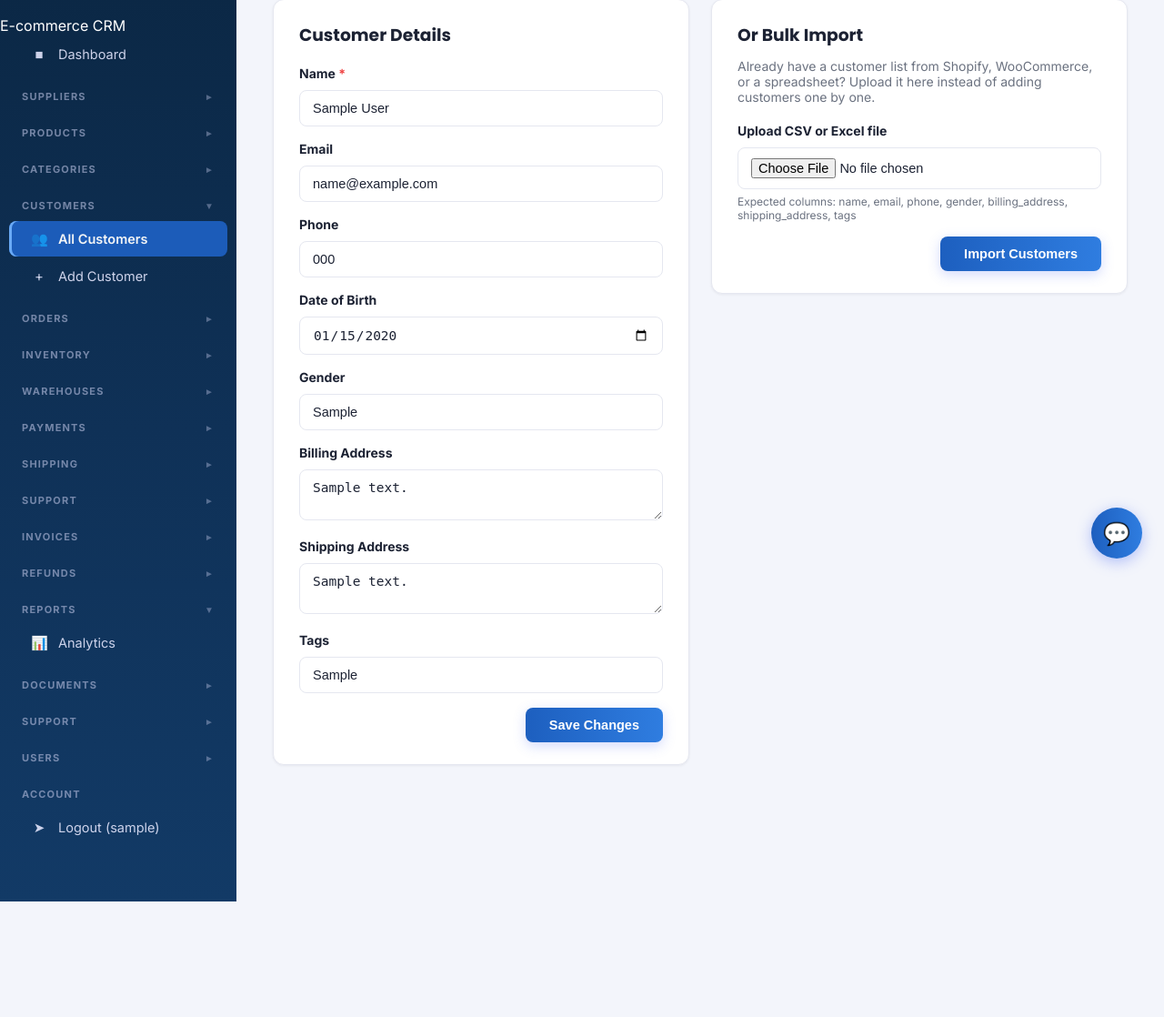
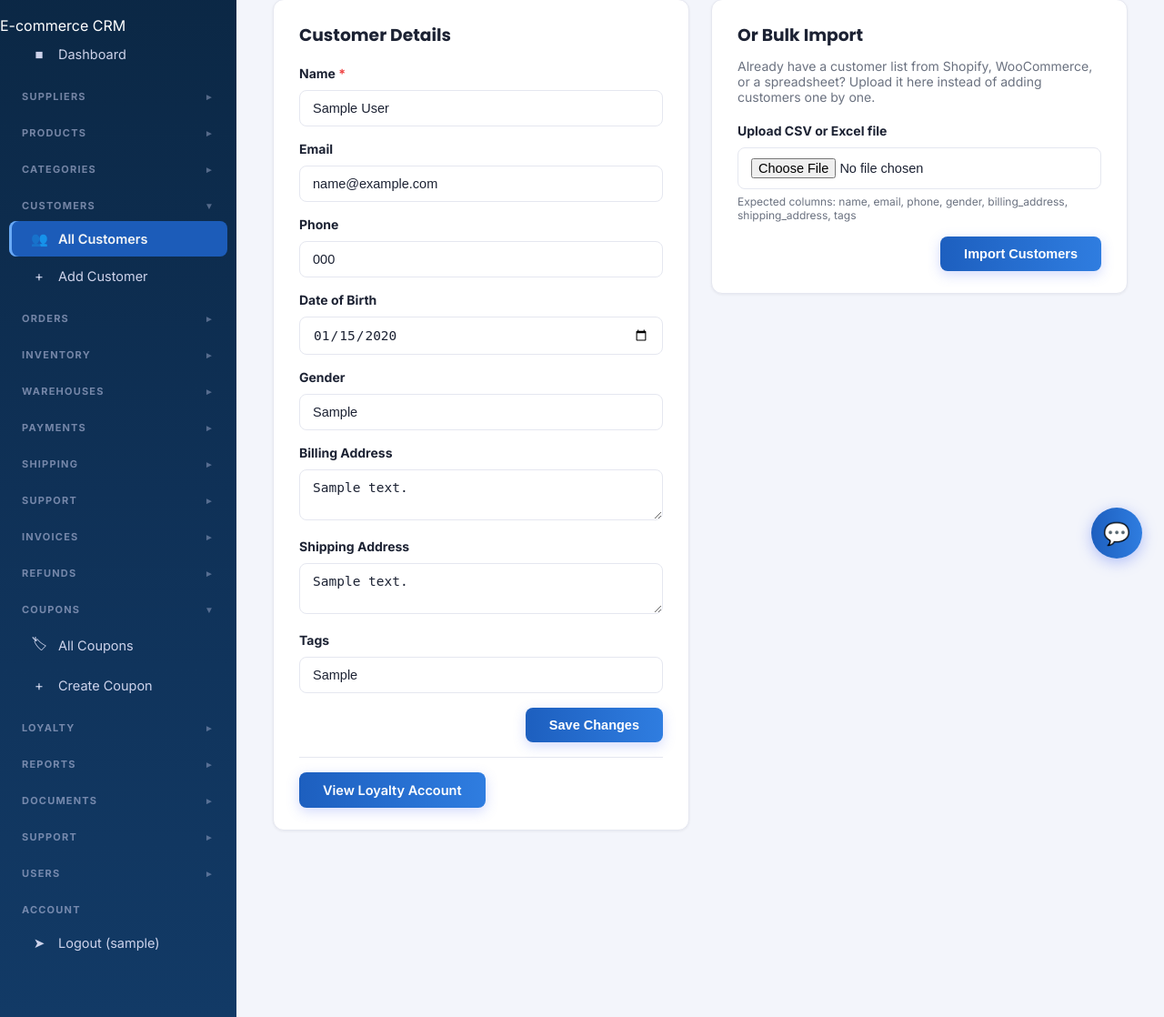
Before and after one commit to Omar-imp/leadcrm, a Django app: page /ecommerce/customers/1/edit/ in a window 1280 px wide, after a click that opens the changed part. Shown: the part 162-1280 px from the top of the page at 91% size. Before the commit the page ends 1153 px from the top, so only its background shows below. Run offline with Django 5.2, Linux system fonts and the light colour scheme; a user stored in the database is signed in; tables that the repository leaves empty hold one stand-in row (values such as "Sample post"); data that the repository does not hold is empty.

Commit message:
E-commerce CRM: Customer Support tickets with reply threads, in-app Notifications with unread badge, Coupons & Promotions (percentage/fixed/free-shipping with validity rules), Loyalty Program (points balance, transaction history, manual adjustments), invoice/refund form layout fixes

```diff
--- a/ecommerce/models.py
+++ b/ecommerce/models.py
@@ -1,5 +1,6 @@
 from django.db import models
 from django.contrib.auth.models import User
+from django.utils import timezone
 
 
 class Organization(models.Model):
@@ -407,3 +408,80 @@ class EcommerceNotification(models.Model):
 
     def __str__(self):
         return self.title
+
+
+COUPON_TYPE_CHOICES = [
+    ('percentage', 'Percentage'), ('fixed', 'Fixed Amount'), ('free_shipping', 'Free Shipping'),
+]
+
+
+class Coupon(models.Model):
+    code = models.CharField(max_length=30, unique=True)
+    coupon_type = models.CharField(max_length=15, choices=COUPON_TYPE_CHOICES, default='percentage')
+    value = models.DecimalField(max_digits=10, decimal_places=2, default=0, help_text="Percentage (e.g. 10) or fixed amount (e.g. 500)")
+    min_order_value = models.DecimalField(max_digits=10, decimal_places=2, default=0)
+    max_uses = models.IntegerField(null=True, blank=True, help_text="Leave blank for unlimited")
+    times_used = models.IntegerField(default=0)
+    valid_from = models.DateField(null=True, blank=True)
+    valid_until = models.DateField(null=True, blank=True)
+    is_active = models.BooleanField(default=True)
+    created_at = models.DateTimeField(auto_now_add=True)
+
+    def is_valid(self):
+        today = timezone.localdate()
+        if not self.is_active:
+            return False
+        if self.valid_from and today < self.valid_from:
+            return False
+        if self.valid_until and today > self.valid_until:
+            return False
+        if self.max_uses and self.times_used >= self.max_uses:
+            return False
+        return True
+
+    def calculate_discount(self, order_total):
+        if not self.is_valid() or order_total < self.min_order_value:
+            return 0
+        if self.coupon_type == 'percentage':
+            return order_total * (self.value / 100)
+        elif self.coupon_type == 'fixed':
+            return min(self.value, order_total)
+        return 0
+
+    def __str__(self):
+        return self.code
+
+
+class CouponRedemption(models.Model):
+    coupon = models.ForeignKey(Coupon, on_delete=models.CASCADE, related_name='redemptions')
+    order = models.ForeignKey(Order, on_delete=models.CASCADE, related_name='coupon_redemptions')
+    discount_applied = models.DecimalField(max_digits=10, decimal_places=2)
+    created_at = models.DateTimeField(auto_now_add=True)
+
+    def __str__(self):
+        return f"{self.coupon.code} on {self.order.order_number}"
+
+
+class LoyaltyAccount(models.Model):
+    customer = models.OneToOneField(Customer, on_delete=models.CASCADE, related_name='loyalty_account')
+    points_balance = models.IntegerField(default=0)
+    lifetime_points_earned = models.IntegerField(default=0)
+    updated_at = models.DateTimeField(auto_now=True)
+
+    def __str__(self):
+        return f"{self.customer.name}: {self.points_balance} pts"
+
+
+class LoyaltyTransaction(models.Model):
+    TRANSACTION_TYPE_CHOICES = [('earn', 'Earned'), ('redeem', 'Redeemed'), ('adjustment', 'Manual Adjustment')]
+
+    account = models.ForeignKey(LoyaltyAccount, on_delete=models.CASCADE, related_name='transactions')
+    transaction_type = models.CharField(max_length=15, choices=TRANSACTION_TYPE_CHOICES)
+    points = models.IntegerField(help_text="Positive for earn, negative for redeem")
+    order = models.ForeignKey(Order, on_delete=models.SET_NULL, null=True, blank=True)
+    notes = models.CharField(max_length=255, blank=True)
+    created_by = models.ForeignKey(User, on_delete=models.SET_NULL, null=True, blank=True)
+    created_at = models.DateTimeField(auto_now_add=True)
+
+    def __str__(self):
+        return f"{self.account.customer.name}: {self.points:+d} pts"
--- a/ecommerce/templates/ecommerce/base.html
+++ b/ecommerce/templates/ecommerce/base.html
@@ -204,6 +204,31 @@
             </a>
         </nav>
 
+        <!-- COUPONS -->
+        <div class="section-label dropdown-toggle" onclick="toggleSection('coupons')">
+            COUPONS
+            <span class="arrow" id="arrow-coupons">&#9658;</span>
+        </div>
+        <nav class="dropdown-section" id="section-coupons">
+            <a href="{% url 'coupon_list' %}" class="{% if active == 'coupons' %}active{% endif %}">
+                <span class="left"><span class="icon">&#127991;</span> All Coupons</span>
+            </a>
+            <a href="{% url 'coupon_create' %}" class="{% if active == 'coupon_create' %}active{% endif %}">
+                <span class="left"><span class="icon">&#43;</span> Create Coupon</span>
+            </a>
+        </nav>
+
+        <!-- LOYALTY -->
+        <div class="section-label dropdown-toggle" onclick="toggleSection('loyalty')">
+            LOYALTY
+            <span class="arrow" id="arrow-loyalty">&#9658;</span>
+        </div>
+        <nav class="dropdown-section" id="section-loyalty">
+            <a href="{% url 'loyalty_list' %}" class="{% if active == 'loyalty' %}active{% endif %}">
+                <span class="left"><span class="icon">&#11088;</span> Loyalty Accounts</span>
+            </a>
+        </nav>
+
         <!-- REPORTS -->
         <div class="section-label dropdown-toggle" onclick="toggleSection('reports')">
             REPORTS
@@ -317,7 +342,8 @@ function toggleSection(name) {
 const sections = [
     'products', 'categories', 'customers', 'orders',
     'inventory', 'payments', 'shipping', 'support', 'reports',
-    'users', 'documents', 'warehouses', 'suppliers', 'invoices', 'refunds'
+    'users', 'documents', 'warehouses', 'suppliers', 'invoices',
+    'refunds', 'coupons', 'loyalty'
 ];
 
 sections.forEach(name => {
--- a/ecommerce/templates/ecommerce/customer_form.html
+++ b/ecommerce/templates/ecommerce/customer_form.html
@@ -45,6 +45,14 @@
                 <button type="submit" class="btn">{% if customer %}Save Changes{% else %}Save Customer{% endif %}</button>
             </div>
         </form>
+        {% if customer %}
+        <hr style="border:none; border-top:1px solid var(--border); margin:16px 0;">
+        {% if customer.loyalty_account %}
+        <a href="{% url 'loyalty_detail' customer.loyalty_account.pk %}" class="btn btn-secondary">View Loyalty Account</a>
+        {% else %}
+        <a href="{% url 'loyalty_create_for_customer' customer.pk %}" class="btn btn-secondary">Create Loyalty Account</a>
+        {% endif %}
+        {% endif %}
     </div>
 
     <div class="card" style="flex:1; min-width:400px; max-width:600px;">
--- a/ecommerce/urls.py
+++ b/ecommerce/urls.py
@@ -103,4 +103,14 @@ urlpatterns = [
     path('notifications/', views.notification_list, name='ecom_notification_list'),
     path('notifications/<int:pk>/read/', views.notification_read, name='ecom_notification_read'),
     path('notifications/read-all/', views.notification_read_all, name='ecom_notification_read_all'),
+
+    # Coupons and Loyalty URLS
+    path('coupons/', views.coupon_list, name='coupon_list'),
+    path('coupons/create/', views.coupon_create, name='coupon_create'),
+    path('coupons/<int:pk>/toggle/', views.coupon_toggle, name='coupon_toggle'),
+    path('coupons/<int:pk>/delete/', views.coupon_delete, name='coupon_delete'),
+    path('loyalty/', views.loyalty_list, name='loyalty_list'),
+    path('loyalty/<int:pk>/', views.loyalty_detail, name='loyalty_detail'),
+    path('loyalty/<int:pk>/adjust/', views.loyalty_adjust, name='loyalty_adjust'),
+    path('loyalty/create/<int:customer_id>/', views.loyalty_create_for_customer, name='loyalty_create_for_customer'),
 ]
--- a/ecommerce/views.py
+++ b/ecommerce/views.py
@@ -5,7 +5,8 @@ from .models import (Customer, Payment, Category, Product,
                     EcommerceUserPermissions, EcommerceAssistantConversation,
                     EcommerceDocument, Warehouse, StockTransfer, WarehouseStock,
                     Supplier, PurchaseOrder, PurchaseOrderItem, Invoice, Refund,
-                    SupportTicket, TicketReply, EcommerceNotification,
+                    SupportTicket, TicketReply, EcommerceNotification, Coupon,
+                    CouponRedemption, LoyaltyAccount, LoyaltyTransaction,
                     DOCUMENT_TYPE_CHOICES, TICKET_STATUS_CHOICES, TICKET_PRIORITY_CHOICES)
 from django.contrib import messages
 from django.contrib.auth import authenticate, login, logout
@@ -1430,3 +1431,117 @@ def notification_read_all(request):
     EcommerceNotification.objects.filter(user=request.user, is_read=False).update(is_read=True)
     messages.success(request, 'All notifications marked as read.')
     return redirect('notification_list')
+
+
+@login_required
+def coupon_list(request):
+    coupons = Coupon.objects.all().order_by('-created_at')
+    context = {'coupons': coupons, 'active': 'coupons', 'title': 'Coupons & Promotions'}
+    return render(request, 'ecommerce/coupon_list.html', context)
+
+
+@login_required
+@block_ecommerce_view_only
+def coupon_create(request):
+    if request.method == 'POST':
+        Coupon.objects.create(
+            code=request.POST.get('code', '').upper(),
+            coupon_type=request.POST.get('coupon_type', 'percentage'),
+            value=request.POST.get('value') or 0,
+            min_order_value=request.POST.get('min_order_value') or 0,
+            max_uses=request.POST.get('max_uses') or None,
+            valid_from=request.POST.get('valid_from') or None,
+            valid_until=request.POST.get('valid_until') or None,
+            is_active=True,
+        )
+        messages.success(request, 'Coupon created.')
+        return redirect('coupon_list')
+    context = {
+        'active': 'coupon_create',
+        'title': 'Create Coupon',
+        'existing_coupons': Coupon.objects.filter(is_active=True)[:8],
+    }
+    return render(request, 'ecommerce/coupon_form.html', context)
+
+
+@login_required
+@block_ecommerce_view_only
+def coupon_toggle(request, pk):
+    coupon = get_object_or_404(Coupon, pk=pk)
+    coupon.is_active = not coupon.is_active
+    coupon.save()
+    messages.success(request, f'Coupon {coupon.code} {"activated" if coupon.is_active else "deactivated"}.')
+    return redirect('coupon_list')
+
+
+@login_required
+@block_ecommerce_view_only
+def coupon_delete(request, pk):
+    coupon = get_object_or_404(Coupon, pk=pk)
+    coupon.delete()
+    messages.success(request, 'Coupon deleted.')
+    return redirect('coupon_list')
+
+
+@login_required
+def loyalty_list(request):
+    accounts = LoyaltyAccount.objects.select_related('customer').order_by('-points_balance')
+    context = {'accounts': accounts, 'active': 'loyalty', 'title': 'Loyalty Program'}
+    return render(request, 'ecommerce/loyalty_list.html', context)
+
+
+@login_required
+def loyalty_detail(request, pk):
+    account = get_object_or_404(LoyaltyAccount, pk=pk)
+    transactions = account.transactions.order_by('-created_at')
+    context = {
+        'account': account,
+        'transactions': transactions,
+        'active': 'loyalty',
+        'title': f'Loyalty — {account.customer.name}',
+    }
+    return render(request, 'ecommerce/loyalty_detail.html', context)
+
+
+@login_required
+@block_ecommerce_view_only
+def loyalty_adjust(request, pk):
+    account = get_object_or_404(LoyaltyAccount, pk=pk)
+    if request.method == 'POST':
+        points = int(request.POST.get('points', 0))
+        notes = request.POST.get('notes', '')
+        LoyaltyTransaction.objects.create(
+            account=account,
+            transaction_type='adjustment',
+            points=points,
+            notes=notes,
+            created_by=request.user,
+        )
+        account.points_balance += points
+        if points > 0:
+            account.lifetime_points_earned += points
+        account.save()
+        messages.success(request, f'{points:+d} points applied to {account.customer.name}.')
+    return redirect('loyalty_detail', pk=pk)
+
+
+@login_required
+@block_ecommerce_view_only
+def loyalty_create_for_customer(request, customer_id):
+    """Creates a loyalty account for a customer who doesn't have one yet."""
+    customer = get_object_or_404(Customer, id=customer_id)
+    account, created = LoyaltyAccount.objects.get_or_create(customer=customer)
+    if created:
+        messages.success(request, f'Loyalty account created for {customer.name}.')
+    return redirect('loyalty_detail', pk=account.pk)
+
+
+# ── ADD to ecommerce/urls.py ──
+# path('coupons/', views.coupon_list, name='coupon_list'),
+# path('coupons/create/', views.coupon_create, name='coupon_create'),
+# path('coupons/<int:pk>/toggle/', views.coupon_toggle, name='coupon_toggle'),
+# path('coupons/<int:pk>/delete/', views.coupon_delete, name='coupon_delete'),
+# path('loyalty/', views.loyalty_list, name='loyalty_list'),
+# path('loyalty/<int:pk>/', views.loyalty_detail, name='loyalty_detail'),
+# path('loyalty/<int:pk>/adjust/', views.loyalty_adjust, name='loyalty_adjust'),
+# path('loyalty/create/<int:customer_id>/', views.loyalty_create_for_customer, name='loyalty_create_for_customer'),
```
Also changed, not shown: ecommerce/templates/ecommerce/coupon_form.html (added, +81 -0 lines), ecommerce/templates/ecommerce/coupon_list.html (added, +44 -0 lines), ecommerce/templates/ecommerce/loyalty_detail.html (added, +54 -0 lines), ecommerce/templates/ecommerce/loyalty_list.html (added, +23 -0 lines), ecommerce/migrations/0018_coupon_couponredemption_loyaltyaccount_and_more.py (added).
